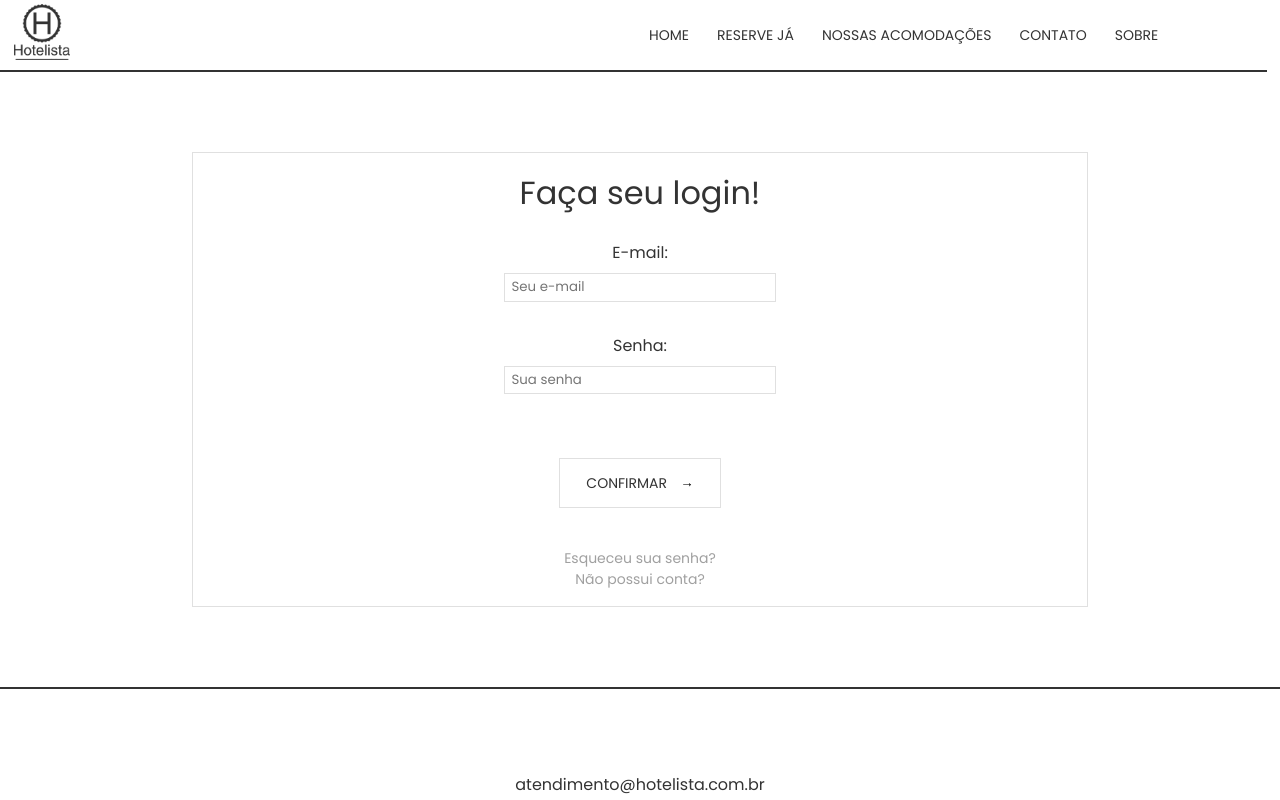
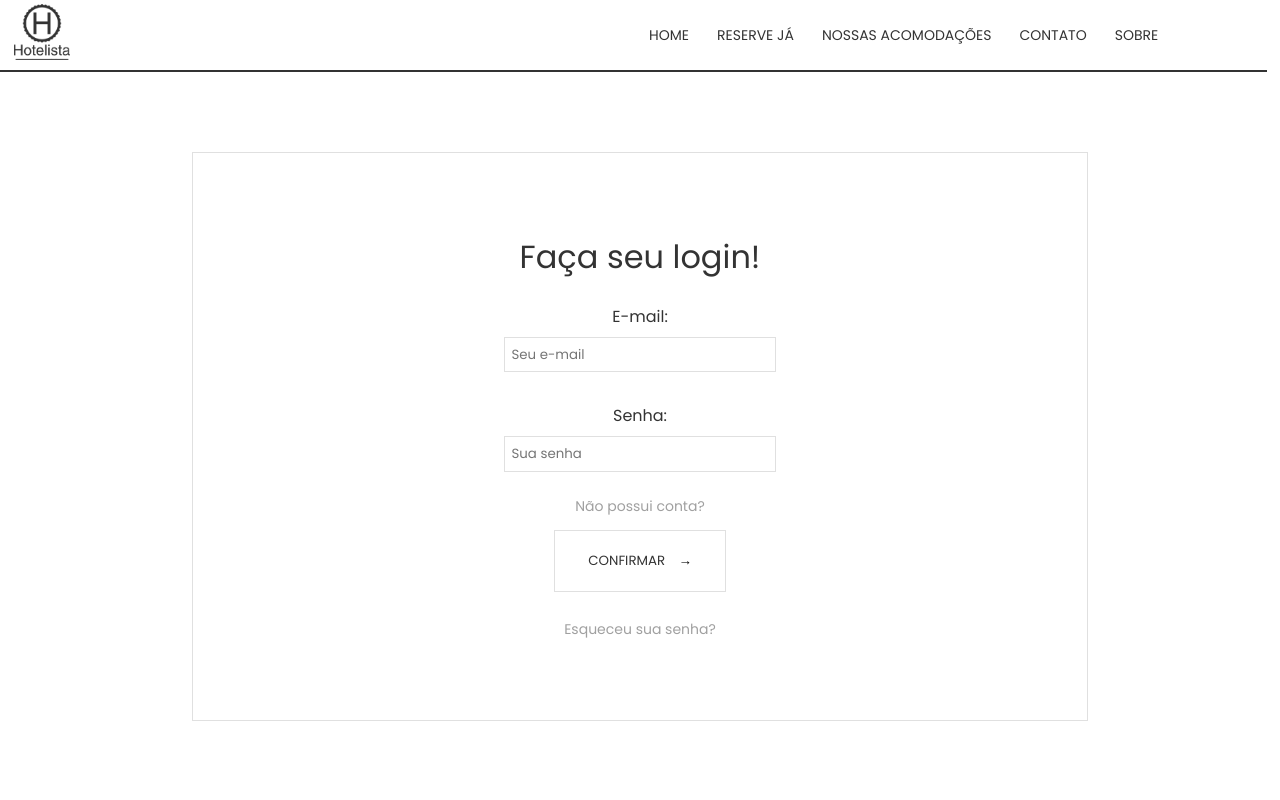
Before and after one commit to Moykhaile/Hotelista_fullstack, a JavaScript app in the folder vue/: page /login in a window 1280 px wide. Shown: the top 800 px of the page. Built offline with nearby package versions, Linux system fonts and the light colour scheme.

Commit message:
Validação da página de login

```diff
--- a/vue/src/views/LoginView.vue
+++ b/vue/src/views/LoginView.vue
@@ -5,43 +5,100 @@
 			<form class="login" action="">
 				<h1>Faça seu login!</h1>
 				<label for="email">E-mail:</label>
-        <input
-          name="email"
-          id="email"
-          placeholder="Seu e-mail"
-          type="email"
-          required
-        />
+				<input name="email" id="email" placeholder="Seu e-mail" type="email" required />
 				<label for="senha">Senha:</label>
-        <input
-          name="senha"
-          id="senha"
-          placeholder="Sua senha"
-          type="password"
-          required
-        />
-        <button class="button" type="submit" value="Enviar">
-          <a class="button-text" href="">Confirmar</a>
+				<input name="senha" id="senha" placeholder="Sua senha" type="password" required />
+				<p class="dadosInvalidos" id="dadosInvalidos">E-mail ou senha incorretos!</p>
+				<router-link to="/cadastro">Não possui conta?</router-link>
+				<button class="button" type="submit" id="submit" value="Confirmar" @click="validar($event)">
+					<div class="button-text">Confirmar</div>
 					<p class="button-arrow">→</p>
 				</button>
 				<a href="#EsqueceuSenha">Esqueceu sua senha?</a>
-        <router-link to="/cadastro">Não possui conta?</router-link>
 			</form>
 		</section>
 	</main>
+
 	</html>
 </template>
 
 <script>
+export default {
+	methods: {
+		validar(e) {
+			e.preventDefault();
 
-export default {};
+			const falhaAviso = document.querySelector('#dadosInvalidos');
+			const senhaInput = document.querySelector('#senha');
+			const emailInput = document.querySelector('#email');
+
+			const replaceRegex = /[\s\n'"]/gi;
+			emailInput.value = emailInput.value.replaceAll(replaceRegex, "");
+			senhaInput.value = senhaInput.value.replaceAll(replaceRegex, "");
+
+			console.log(`Email: ${emailInput.value}  -  Senha: ${senhaInput.value}`);
+
+			if (senhaInput.value == "" || emailInput.value == "") {
+				falhaAviso.style.display = "block";
+				falhaAviso.style.opacity = 1;
+				falhaAviso.textContent = "Alguns campos estão vazios!";
+				return;
+			}
+
+			let emailRegex = /^[\w-\.]+@([\w-]+\.)+[\w-]{2,4}$/i;
+			if (!emailRegex.test(emailInput.value)) {
+				falhaAviso.style.display = "block";
+				falhaAviso.style.opacity = 1;
+				emailInput.style.backgroundColor = '#ffe8e7';
+				falhaAviso.textContent = "O e-mail informado não existe!";
+				return;
+			}
+			else {
+				falhaAviso.style.display = "none";
+				falhaAviso.style.opacity = 0;
+				emailInput.style.backgroundColor = 'white';
+			}
+
+			let senhaRegex = /^(?=.*\d)(?=.*[a-z])(?=.*[A-Z])[0-9a-zA-Z$*&@#]{8,}$/;
+			if (!senhaRegex.test(senhaInput.value)) {
+				falhaAviso.style.display = "block";
+				falhaAviso.style.opacity = 1;
+				senhaInput.style.backgroundColor = '#ffe8e7';
+				falhaAviso.textContent = "Senha incorreta (deve ter pelo menos 1 letra maiúscula, 1 minúscula, 1 número e 8 caractéres)!";
+				return;
+			}
+			else {
+				falhaAviso.style.display = "none";
+				falhaAviso.style.opacity = 0;
+				senhaInput.style.backgroundColor = 'white';
+			}
+
+			localStorage.setItem('email', emailInput.value);
+			localStorage.setItem('senha', senhaInput.value);
+
+			this.$router.push({ path: '/' });
+		}
+	}
+};
 </script>
 
 <style>
 @import url("https://fonts.googleapis.com/css?family=Poppins");
-*{
+
+* {
 	font-family: "Poppins";
 }
+
+.dadosInvalidos {
+	color: red;
+	opacity: 0;
+	transition: 0.25s;
+	margin: 0;
+	display: none;
+	font-size: 14px;
+	padding: 0 0 1em 0;
+}
+
 /* PADRÕES */
 .button-wrap {
 	margin: 1em;
@@ -50,9 +107,10 @@ export default {};
 	align-items: center;
 }
 
-.button {
+button.button {
 	display: flex;
 	padding: 1.5em 2.5em;
+	margin: 1em 0 2em 0;
 	align-items: center;
 	text-align: center;
 	flex: 0 0 auto;
@@ -61,19 +119,19 @@ export default {};
 	cursor: pointer;
 	border: 1px solid #e0e0e0;
 	justify-content: center;
-  max-width: 25%;
+	max-width: 50%;
 	transition: 0.5s;
 }
 
 .button:hover {
 	border-color: #c0c0c0;
+	text-decoration: none;
 }
 
 .button-text {
 	color: #333333;
 	text-align: center;
 	display: block;
-  text-decoration: none;
 }
 
 .button-arrow {
@@ -89,9 +147,8 @@ export default {};
 
 form,
 .login {
-  padding: 1em 5em;
+	padding: 5em 2em;
 	border: 1px solid #e0e0e0;
-  margin: 10vh 15%;
 	transition: 0.5s;
 	display: flex;
 	flex-direction: column;
@@ -104,6 +161,7 @@ input,
 select,
 textarea {
 	outline: 2px solid transparent;
+	outline: none;
 }
 
 form:hover,
@@ -111,14 +169,15 @@ input:hover,
 select:hover,
 textarea:hover {
 	border: 1px solid #c0c0c0;
+	outline: none;
 }
 
 form:focus,
 input:focus,
 select:focus,
 textarea:focus {
-  outline: 2px solid #e0e0e0;
-  border: 1px solid #c0c0c0;
+	outline: none;
+	border: 1px solid #333333;
 }
 
 form h1 {
@@ -136,11 +195,11 @@ input,
 select {
 	color: #333333;
 	max-width: 50%;
+	min-width: 25%;
 	margin: 0;
 	padding: 0;
 	margin-bottom: 3vh;
-  padding: 0.25em 0.5em;
-  text-align: flex-start;
+	padding: 0.5em 0.5em;
 	border: 1px solid #e0e0e0;
 	transition: 0.5s;
 }
@@ -153,13 +212,6 @@ textarea {
 	border: 1px solid #e0e0e0;
 	margin-bottom: 3vh;
 	transition: 0.5s;
-}
-
-button.button {
-  background-color: white;
-  margin: 5vh 0;
-  max-width: 30%;
-  padding: 1em 2em;
 }
 
 form.login {
```
Lines whose indentation alone changed are shown as unchanged.
